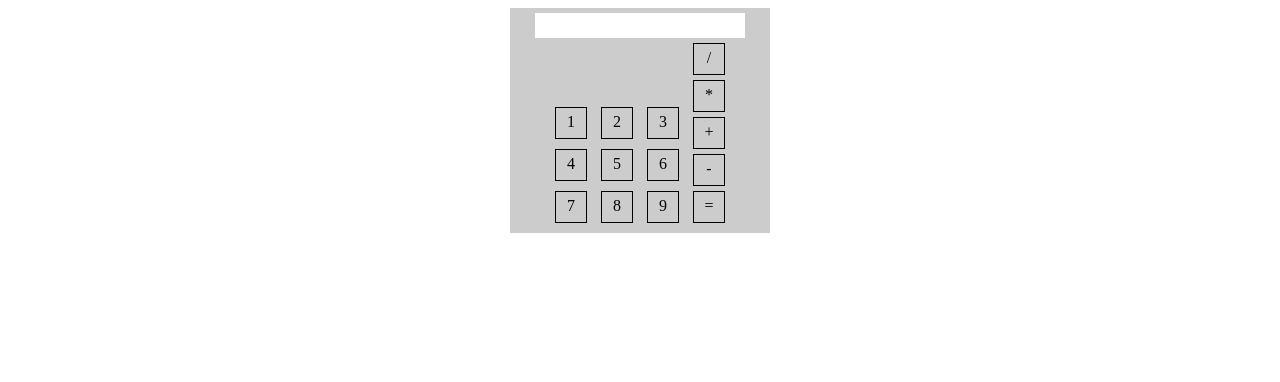
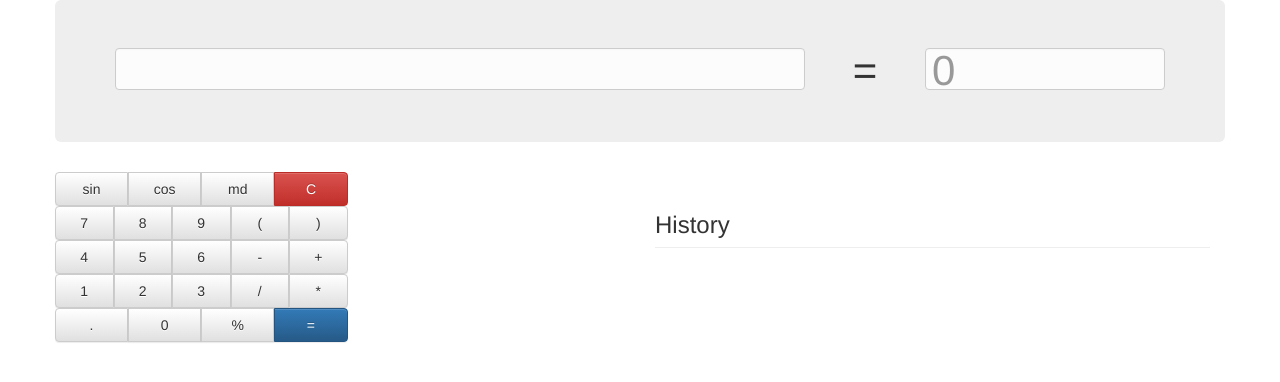
Before and after one commit to wingsbob/calcumalate, a website: page index.html in a window 1280 px wide. Drawn offline with nearby package versions, Linux system fonts and the light colour scheme.

Commit message:
First draft of UI. Bootstrap-ed it up!

```diff
--- a/CSS/calculator.css
+++ b/CSS/calculator.css
@@ -34,3 +34,24 @@
 .button span {
 	vertical-align: -webkit-baseline-middle;
 }
+
+.uneditable-input {
+    display: block;
+    min-height: 30px;
+    box-sizing: border-box;
+    color: #999;
+    background-color: #fcfcfc;
+    border-color: #ccc;
+    box-shadow: inset 0 1px 2px rgba(0, 0, 0, 0.025);
+    overflow: hidden;
+    white-space: nowrap;
+    margin-left: 0;
+    height: 42px;
+    font-size: 42px;
+    line-height: 35px;
+    width: 100%;
+    vertical-align: middle;
+    border-radius: 4px;
+    border: 1px solid #ccc;
+    padding: 4px 6px;
+}
--- a/index.html
+++ b/index.html
@@ -3,36 +3,76 @@
 <head>
 	<title>calcumalator</title>
     <link rel="stylesheet" type="text/css" href="CSS/calculator.css">
+    <link rel="stylesheet" href="https://maxcdn.bootstrapcdn.com/bootstrap/3.3.4/css/bootstrap.min.css">
+    <link rel="stylesheet" href="https://maxcdn.bootstrapcdn.com/bootstrap/3.3.4/css/bootstrap-theme.min.css">
 </head>
 <body>
-	<div id="wrapper">
-		<div id="calculator">
-			<div id="results"></div>
-			<div id="keypad">
-				<div id="numbers">
-					<div>
-						<div class="button"><span>1</span></div>
-						<div class="button"><span>2</span></div>
-						<div class="button"><span>3</span></div>
+<div class="container">
+    <div class="row">
+        <div class="jumbotron">
+            <div class="row">
+                <div class="col-md-8">
+                    <div id="calculator-screen" class="uneditable-input"></div>
                 </div>
-					<div>
-						<div class="button"><span>4</span></div>
-						<div class="button"><span>5</span></div>
-						<div class="button"><span>6</span></div>
+                <div class="col-md-1" style="font-size: 42px; line-height: 46px; text-align: center;">
+                    =
                 </div>
-					<div>
-						<div class="button"><span>7</span></div>
-						<div class="button"><span>8</span></div>
-						<div class="button"><span>9</span></div>
+                <div class="col-md-3">
+                    <div id="calculator-result" class="uneditable-input">0</div>
                 </div>
             </div>
-				<div id="operators">
-					<div class="button"><span>/</span></div>
-					<div class="button"><span>*</span></div>
-					<div class="button"><span>+</span></div>
-					<div class="button"><span>-</span></div>
-					<div class="button"><span>=</span></div>
         </div>
+    </div>
+
+    <div class="row">
+        <div class="col-md-3">
+            <div class="row">
+                <div class="btn-group btn-group-justified" role="group" aria-label="Justified button group">
+                    <a href="#" class="btn btn-default" role="button" data-constant="SIN">sin</a>
+                    <a href="#" class="btn btn-default" role="button" data-constant="COS">cos</a>
+                    <a href="#" class="btn btn-default" role="button" data-constant="MOD">md</a>
+                    <a href="#" class="btn btn-danger" role="button" data-method="reset">C</a>
+                </div>
+            </div>
+            <div class="row">
+                <div class="btn-group btn-group-justified" role="group" aria-label="Justified button group">
+                    <a href="#" class="btn btn-default" role="button">7</a>
+                    <a href="#" class="btn btn-default" role="button">8</a>
+                    <a href="#" class="btn btn-default" role="button">9</a>
+                    <a href="#" class="btn btn-default" role="button" data-constant="BRO">(</a>
+                    <a href="#" class="btn btn-default" role="button" data-constant="BRC">)</a>
+                </div>
+            </div>
+            <div class="row">
+                <div class="btn-group btn-group-justified" role="group" aria-label="Justified button group">
+                    <a href="#" class="btn btn-default" role="button">4</a>
+                    <a href="#" class="btn btn-default" role="button">5</a>
+                    <a href="#" class="btn btn-default" role="button">6</a>
+                    <a href="#" class="btn btn-default" role="button" data-constant="MIN">-</a>
+                    <a href="#" class="btn btn-default" role="button" data-constant="SUM">+</a>
+                </div>
+            </div>
+            <div class="row">
+                <div class="btn-group btn-group-justified" role="group" aria-label="Justified button group">
+                    <a href="#" class="btn btn-default" role="button">1</a>
+                    <a href="#" class="btn btn-default" role="button">2</a>
+                    <a href="#" class="btn btn-default" role="button">3</a>
+                    <a href="#" class="btn btn-default" role="button" data-constant="DIV">/</a>
+                    <a href="#" class="btn btn-default" role="button" data-constant="MULT">*</a>
+                </div>
+            </div>
+            <div class="row">
+                <div class="btn-group btn-group-justified" role="group" aria-label="Justified button group">
+                    <a href="#" class="btn btn-default" role="button">.</a>
+                    <a href="#" class="btn btn-default" role="button">0</a>
+                    <a href="#" class="btn btn-default" role="button" data-constant="PROC">%</a>
+                    <a href="#" class="btn btn-primary" role="button" data-method="calculate">=</a>
+                </div>
+            </div>
+        </div>
+        <div class="col-md-3"></div>
+        <div class="col-md-6">
+            <h3 class="page-header">History</h3>
         </div>
     </div>
 </div>
```
Lines whose indentation alone changed are shown as unchanged.
